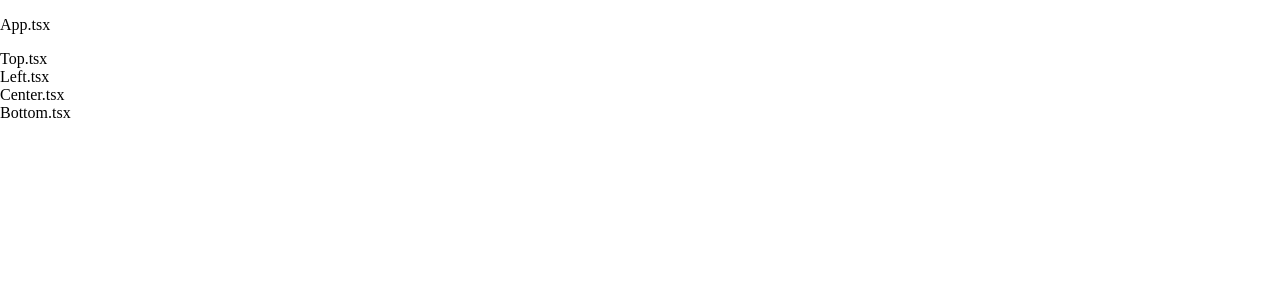
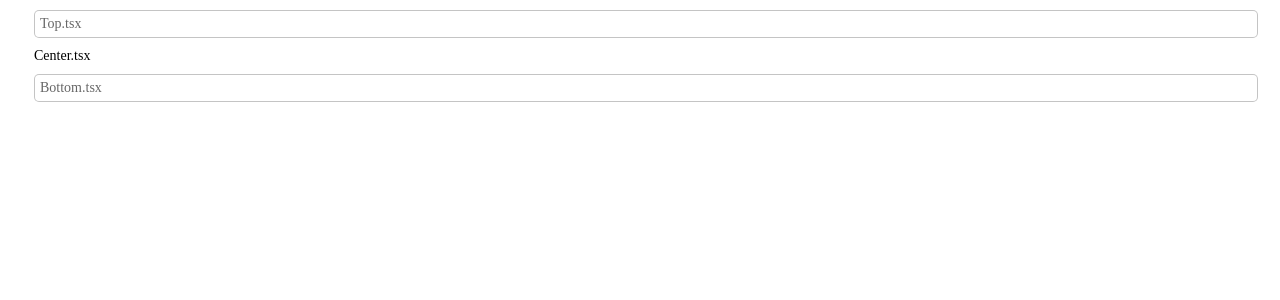
Before and after one commit to jaeuuon/project, a React (Create React App) app in the folder front/: page / in a window 1280 px wide. Shown: the top 300 px of the page. Built offline with nearby package versions, Linux system fonts and the light colour scheme.

Commit message:
1. 레이아웃 관련 작업중.

```diff
--- a/front/src/App.tsx
+++ b/front/src/App.tsx
@@ -1,17 +1,18 @@
+import Container from '@mui/material/Container';
+
 import Top from './layout/top';
-import Left from './layout/left';
 import Center from './layout/center';
 import Bottom from './layout/bottom';
 
+import './assets/scss/app.scss';
+
 const App = () => {
     return (
-        <div>
-            <p>App.tsx</p>
-            <Top></Top>
-            <Left></Left>
-            <Center></Center>
-            <Bottom></Bottom>
-        </div>
+        <Container maxWidth="xl">
+            <Top />
+            <Center />
+            <Bottom />
+        </Container>
     );
 };
 
--- a/front/src/assets/css/index.css
+++ b/front/src/assets/css/index.css
@@ -1,3 +1,7 @@
+html {
+    font-size: 14px;
+}
+
 body {
     margin: 0;
     -webkit-font-smoothing: antialiased;
--- /dev/null
+++ b/front/src/assets/scss/_variables.scss
@@ -0,0 +1,6 @@
+$padding: 10px;
+$paddingHalf: 5px;
+
+$boxBackgroundColorR: 255;
+$boxBackgroundColorG: 255;
+$boxBackgroundColorB: 255;
--- /dev/null
+++ b/front/src/assets/scss/app.scss
@@ -0,0 +1,16 @@
+@use './variables' as var;
+
+@use './layout/top';
+@use './layout/center';
+@use './layout/bottom';
+
+.div-layout-box {
+    width: 100%;
+    height: 100%;
+    padding: 5px;
+    border: 1px solid rgba(0, 0, 0, 0.23);
+    border-radius: 5px;
+    color: rgba(0, 0, 0, 0.6);
+    background: rgba(var.$boxBackgroundColorR, var.$boxBackgroundColorG, var.$boxBackgroundColorB, 0.85);
+    overflow: auto;
+}
--- /dev/null
+++ b/front/src/assets/scss/layout/_bottom.scss
@@ -0,0 +1,6 @@
+@use '../variables' as var;
+@use './mixin' as mixin;
+
+#div-layout-bottom {
+    @include mixin.div-layout(var.$paddingHalf var.$padding var.$padding var.$padding);
+}
--- /dev/null
+++ b/front/src/assets/scss/layout/_center.scss
@@ -0,0 +1,6 @@
+@use '../variables' as var;
+@use './mixin' as mixin;
+
+#div-layout-center {
+    @include mixin.div-layout(var.$paddingHalf var.$padding);
+}
--- /dev/null
+++ b/front/src/assets/scss/layout/_mixin.scss
@@ -0,0 +1,6 @@
+@mixin div-layout($padding) {
+    margin: 0 auto;
+    padding: $padding;
+
+    @content;
+}
--- /dev/null
+++ b/front/src/assets/scss/layout/_top.scss
@@ -0,0 +1,6 @@
+@use '../variables' as var;
+@use './mixin' as mixin;
+
+#div-layout-top {
+    @include mixin.div-layout(var.$padding var.$padding var.$paddingHalf var.$padding);
+}
--- a/front/src/layout/bottom.tsx
+++ b/front/src/layout/bottom.tsx
@@ -1,6 +1,8 @@
 const Bottom = () => {
     return (
-        <div>Bottom.tsx</div>
+        <div id="div-layout-bottom">
+            <div className="div-layout-box">Bottom.tsx</div>
+        </div>
     );
 };
 
--- a/front/src/layout/center.tsx
+++ b/front/src/layout/center.tsx
@@ -1,6 +1,8 @@
 const Center = () => {
     return (
-        <div>Center.tsx</div>
+        <div id="div-layout-center">
+            <div>Center.tsx</div>
+        </div>
     );
 };
 
--- a/front/src/layout/left.tsx
+++ /dev/null
@@ -1,7 +0,0 @@
-const Left = () => {
-    return (
-        <div>Left.tsx</div>
-    );
-};
-
-export default Left;
--- a/front/src/layout/top.tsx
+++ b/front/src/layout/top.tsx
@@ -1,6 +1,8 @@
 const Top = () => {
     return (
-        <div>Top.tsx</div>
+        <div id="div-layout-top">
+            <div className="div-layout-box">Top.tsx</div>
+        </div>
     );
 };
 
```
Also changed, not shown: front/src/assets/css/App.css (deleted, +0 -43 lines), 2 other files (tests, documents, lock files or other folders).
